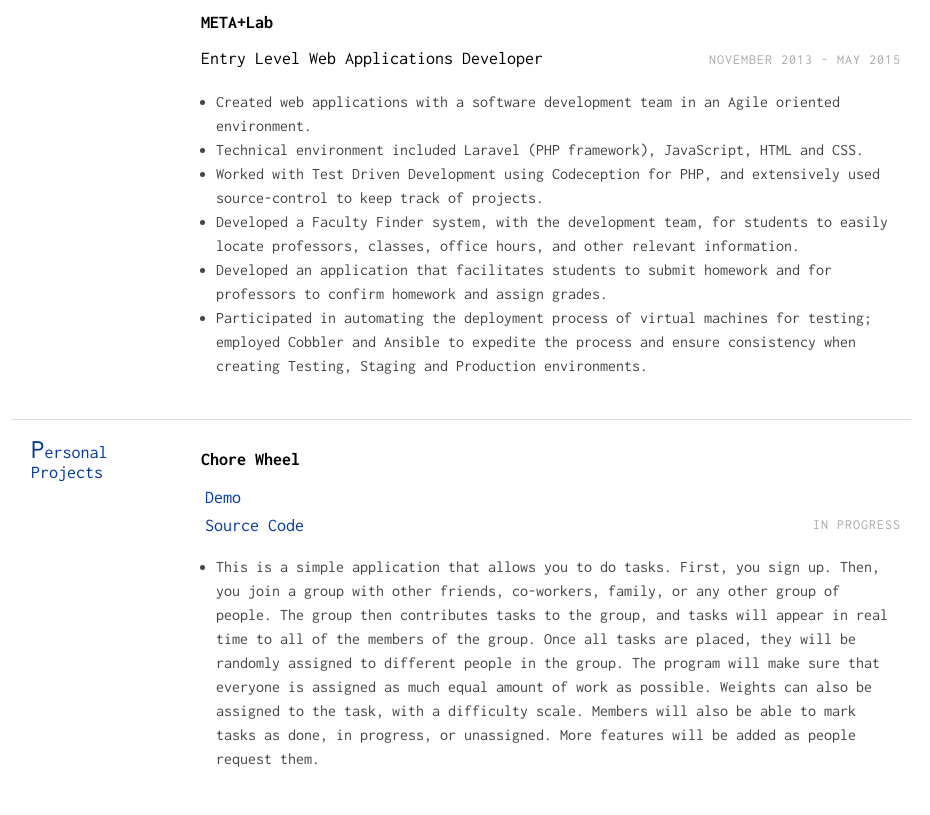
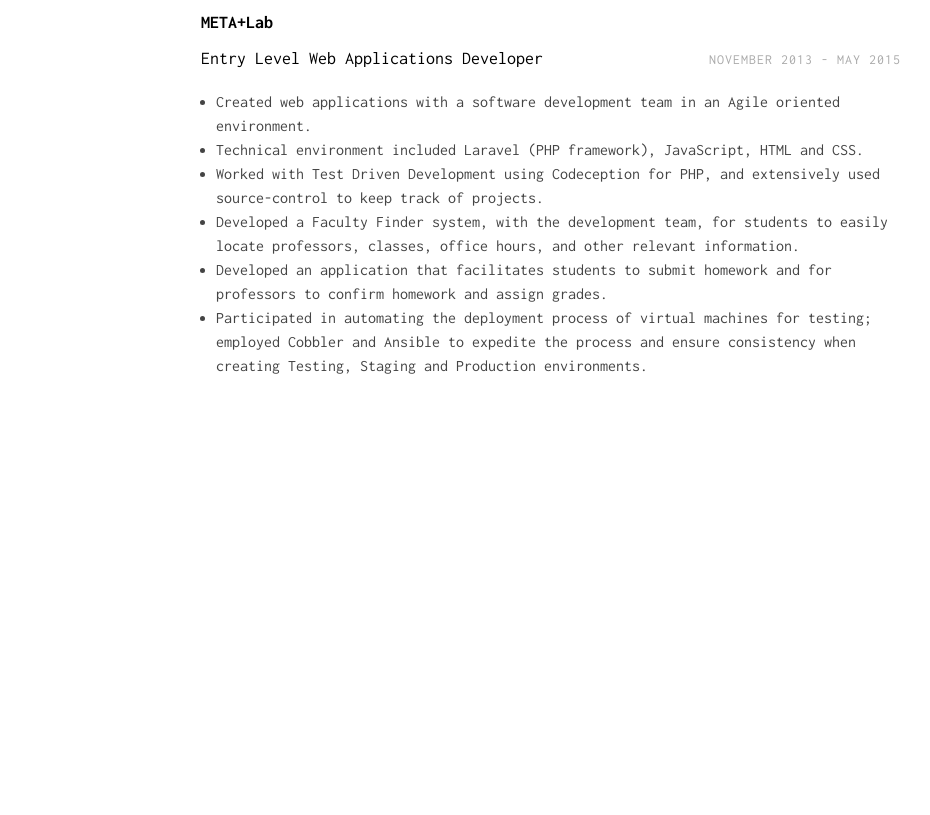
Before and after one commit to dynalar/personal-site, a plain HTML site: page index.html in a window 1280 px wide. Shown: the part 1124-1939 px from the top of the page, without its empty margins (179-1109 px from the left). After the commit the page ends 1601 px from the top, so only its background shows below. Drawn offline with Linux system fonts and the light colour scheme.

Commit message:
added separate projects page

```diff
--- a/index.html
+++ b/index.html
@@ -2,7 +2,7 @@
 <html lang="en">
     <head>
         <meta charset="UTF-8">
-        <title>Brandon Antillon</title>
+        <title></title>
         <link rel="stylesheet" href="style.css">
         <link href="https://fonts.googleapis.com/css?family=Inconsolata:300,400,700|Bree+Serif:400,400i" rel="stylesheet">
     <body>
@@ -14,11 +14,12 @@
                     <!--<div>201 . 920 . 0729</div>-->
                     <div><a href="mailto:brandon.antillon.681@my.csun.edu">brandon.antillon.681@my.csun.edu</a></div>
                     <div><a href="https://www.linkedin.com/in/brandon-antillon-1aa08492/">LinkedIn Profile</a></div>
+                    <div><a href="projects.html">Personal Projects</a></div>
                 </div>
             </div>
             <div class="section row">
                 <h2 class="col">Summary</h2>
-                <div class="section-text col-right">Junior Software Engineer with 3 years of experience responsible for working with web applications both frontend and backend. Experienced in working in a fast-paced, collaborative software development environment with teams.</div>
+                <div class="section-text col-right">Software Engineer with 3 years of experience responsible for working with web applications both frontend and backend. Experienced in working in a fast-paced, collaborative software development environment with teams.</div>
             </div>
             <div class="section row">
                 <h2 class="col">Interests</h2>
@@ -102,31 +103,6 @@
                 <!-- COPY AND PASTE ABOVE FOR ANY FURTHER EXPERIENCE ADDED-->
 
             </div>
-            <div class="section row">
-                <h2 class="col">Personal Projects</h2>
-                <div class="section-text col-right">
-                     <div class="row">
-                        <div class="col">
-                            <h3>Chore Wheel</h3>
-                        </div>
-                    </div>
-                    <div class="row subsection">
-                        <a href="#">Demo</a><br>
-                        <div class="emph col"><a href="https://github.com/chromaticity/chore_wheel">Source Code</a></div>
-                        <div class="col-right light">In Progress</div>
-                    </div>
-                    <ul class="desc">
-                        <li>
-                            This is a simple application that allows you to do tasks. First, you sign up. Then, you
-                            join a group with other friends, co-workers, family, or any other group of people. The group then
-                            contributes tasks to the group, and tasks will appear in real time to all of the members of the group.
-                            Once all tasks are placed, they will be randomly assigned to different people in the group. The program
-                            will make sure that everyone is assigned as much equal amount of work as possible. Weights can also
-                            be assigned to the task, with a difficulty scale. Members will also be able to mark tasks as done, in progress, or unassigned. More features will be added as people request them.
-                        </li>
-                </div>
-                <!-- copy and paste above for adding more projects... -->
-            </div>
         </div>
     </body>
 </html>
```
